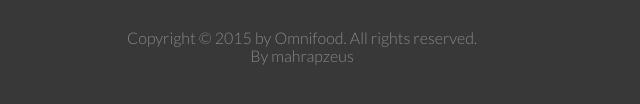
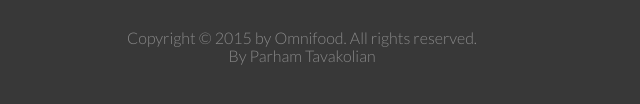
Before and after one commit to frontendparham/Omnifood-Project, a plain HTML site: page index.html in a window 1280 px wide. Shown: the part 5368-5472 px from the top of the page, 338-978 px from the left. Drawn offline with nearby package versions, Linux system fonts and the light colour scheme; files whose address does not match are found by name; a web font is replaced by a local one.

Commit message:
Small change on html file

```diff
--- a/index.html
+++ b/index.html
@@ -419,7 +419,7 @@
            </div>
            <div class="row">
                <p>
-                   Copyright &copy; 2015 by Omnifood. All rights reserved.<br> By mahrapzeus
+                   Copyright &copy; 2015 by Omnifood. All rights reserved.<br> By Parham Tavakolian
                </p>
            </div>
        </footer>
```
